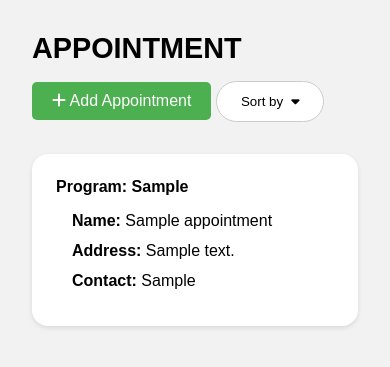
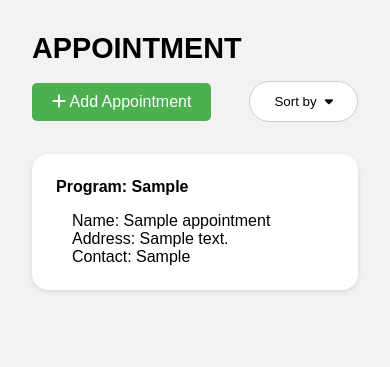
Before and after one commit to Aaroonn27/MHO, a PHP site: page /appointment.php in a window 390 px wide. Shown: the part 122-489 px from the top of the page. Run offline with PHP 8.4, Linux system fonts and the light colour scheme; tables that the repository leaves empty hold one stand-in row (values such as "Sample post").

Commit message:
hehe balik ko

```diff
--- a/Style/appoint.css
+++ b/Style/appoint.css
@@ -135,12 +135,14 @@ main {
     margin-left: 1rem;
 }
 
-.info-row {
-    margin-bottom: 0.75rem;
+#addapp:hover {
+    background-color: #45a049;
 }
 
-.info-row span {
-    font-weight: bold;
+.header-actions {
+    display: flex;
+    align-items: center;
+    gap: 15px;
 }
 
 /* Dropdown Menu Styles */
@@ -188,8 +190,6 @@ nav ul li.dropdown .dropdown-menu a i {
     font-size: 16px;
 }
 
-
-
 /* Triangle pointer */
 nav ul li.dropdown .dropdown-menu:before {
     content: '';
@@ -201,6 +201,7 @@ nav ul li.dropdown .dropdown-menu:before {
     border-right: 10px solid transparent;
     border-bottom: 10px solid #fff;
 }
+
 /* Responsive Design */
 @media (max-width: 768px) {
     .appointment-grid {
@@ -210,6 +211,7 @@ nav ul li.dropdown .dropdown-menu:before {
     nav ul {
         gap: 1rem;
     }
+
     .appointment-header {
         flex-direction: column;
         align-items: flex-start;
@@ -218,9 +220,6 @@ nav ul li.dropdown .dropdown-menu:before {
     .header-actions {
         margin-top: 1rem;
         width: 100%;
-    }
-
-    .header-actions .btn-submit {
-        margin-bottom: 10px;
+        justify-content: space-between;
     }
 }
```
